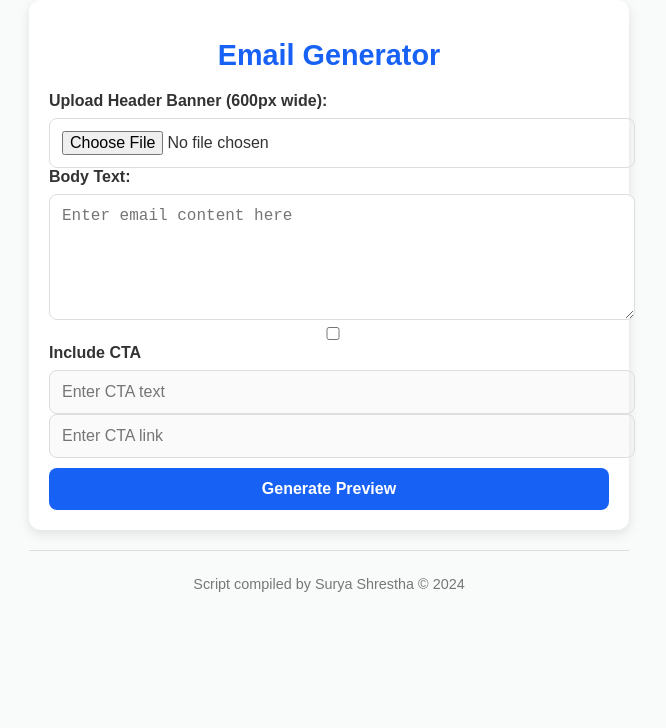
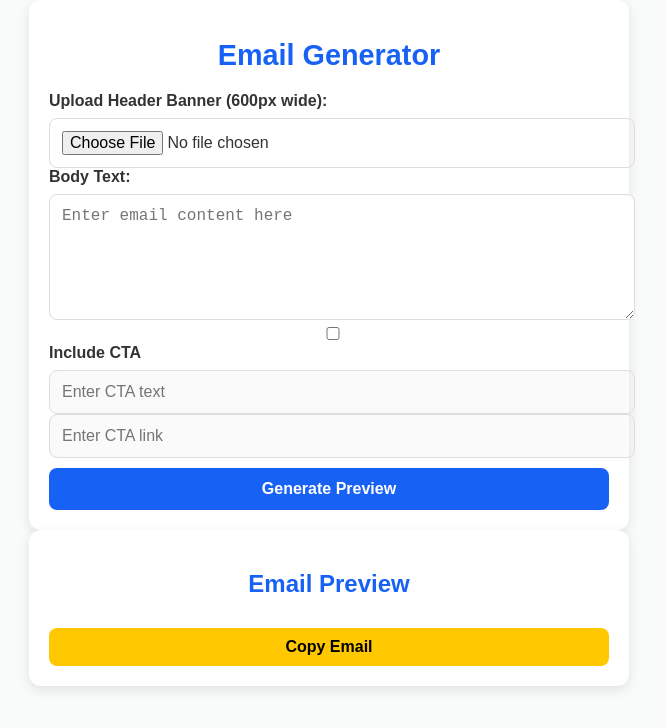
Before and after one commit to suryash917/Emailer, a plain HTML site: page index.html in a window 1280 px wide. Shown: the whole page, without its empty margins (311-977 px from the left). Drawn offline with Linux system fonts and the light colour scheme.

Commit message:
Update index.html

```diff
--- a/index.html
+++ b/index.html
@@ -56,6 +56,25 @@
     button:hover {
       background-color: #1a298e;
     }
+    .preview-container {
+      display: flex;
+      flex-direction: column;
+      align-items: center;
+    }
+    .preview-container h2 {
+      font-size: 1.5rem;
+      color: #1861f5;
+    }
+    .copy-btn {
+      background-color: #ffc800;
+      color: #000;
+      padding: 10px 20px;
+      border: none;
+      border-radius: 8px;
+      font-weight: 600;
+      cursor: pointer;
+      margin-top: 10px;
+    }
     .footer {
       font-size: 0.9rem;
       color: #777;
@@ -98,9 +117,11 @@
       </form>
     </div>
 
-    <!-- Footer Section (hidden in preview) -->
-    <div class="footer">
-      <p>Script compiled by Surya Shrestha &copy; 2024</p>
+    <!-- Preview Section -->
+    <div class="preview-container">
+      <h2>Email Preview</h2>
+      <div id="emailPreview"></div>
+      <button class="copy-btn" onclick="copyEmailContent()">Copy Email</button>
     </div>
   </div>
 
@@ -109,6 +130,7 @@
     const ctaText = document.getElementById("ctaText");
     const ctaLink = document.getElementById("ctaLink");
     const bannerUpload = document.getElementById("bannerUpload");
+    const emailPreview = document.getElementById("emailPreview");
     let bannerDataUrl = "";
 
     ctaToggle.addEventListener("change", () => {
@@ -148,6 +170,11 @@
             </td>
           </tr>
           <tr>
+            <td style="padding: 10px; font-size: 12px; color: #777; text-align: center;">
+              Script compiled by Surya Shrestha © 2024
+            </td>
+          </tr>
+          <tr>
             <td style="padding: 20px; font-size: 16px; line-height: 1.6;">
               ${body.replace(/\n/g, "<br>")}
             </td>
@@ -160,32 +187,23 @@
         </table>
       `;
 
-      openPreviewPopup(emailHTML);
+      emailPreview.innerHTML = emailHTML;
     }
 
-    function openPreviewPopup(emailHTML) {
-      const popupWindow = window.open("", "_blank", "width=800,height=600");
-      popupWindow.document.write(`
-        <html>
-        <head>
-          <title>Email Preview</title>
-          <style>
-            body {
-              font-family: 'Avenir', Arial, Helvetica, sans-serif;
-              color: #333;
-              margin: 0;
-              padding: 0;
-            }
-          </style>
-        </head>
-        <body>
-          <div style="max-width: 600px; margin: auto; padding: 20px;">
-            ${emailHTML}
-          </div>
-        </body>
-        </html>
-      `);
-      popupWindow.document.close();
+    function copyEmailContent() {
+      const range = document.createRange();
+      range.selectNode(emailPreview);
+      window.getSelection().removeAllRanges();
+      window.getSelection().addRange(range);
+
+      try {
+        const success = document.execCommand("copy");
+        alert(success ? "Email content copied! Paste it directly into Outlook." : "Copy failed. Please try again.");
+      } catch (err) {
+        alert("Unable to copy. Please try again.");
+      }
+
+      window.getSelection().removeAllRanges();
     }
   </script>
 </body>
```
